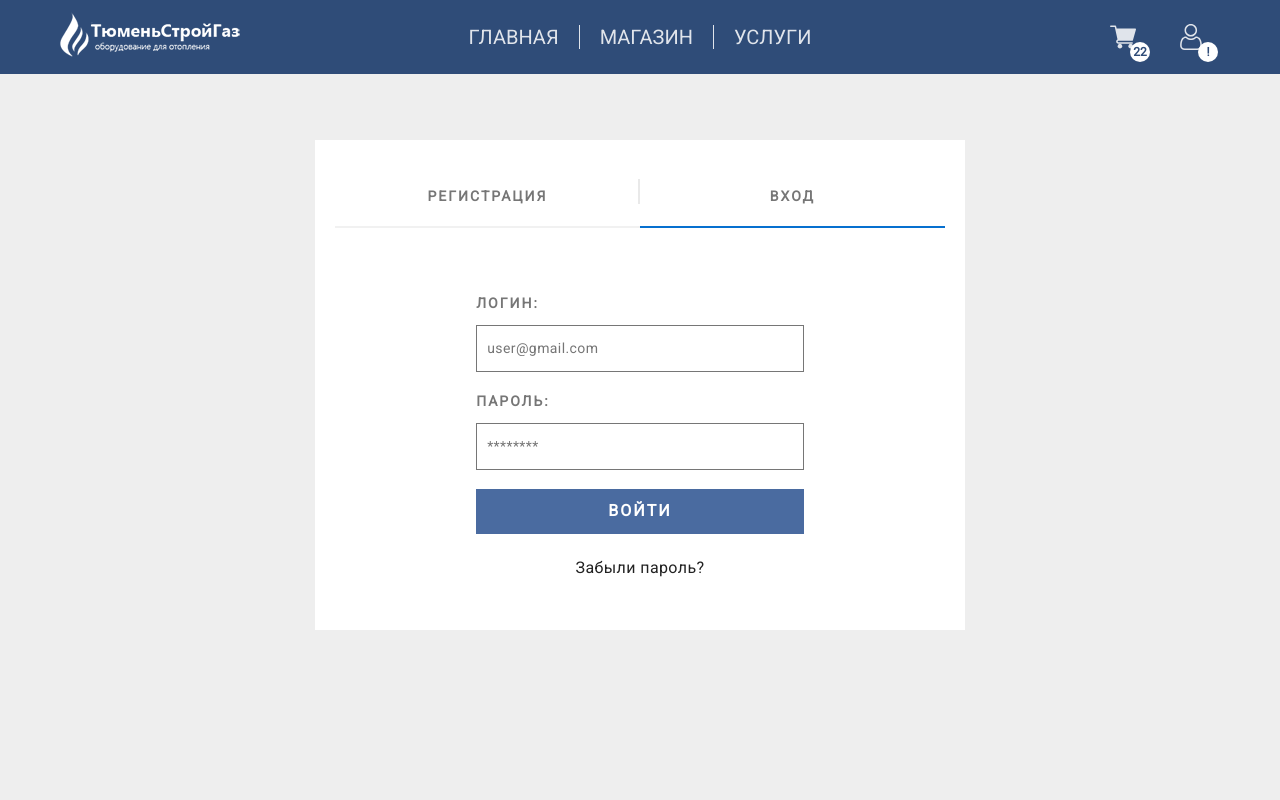
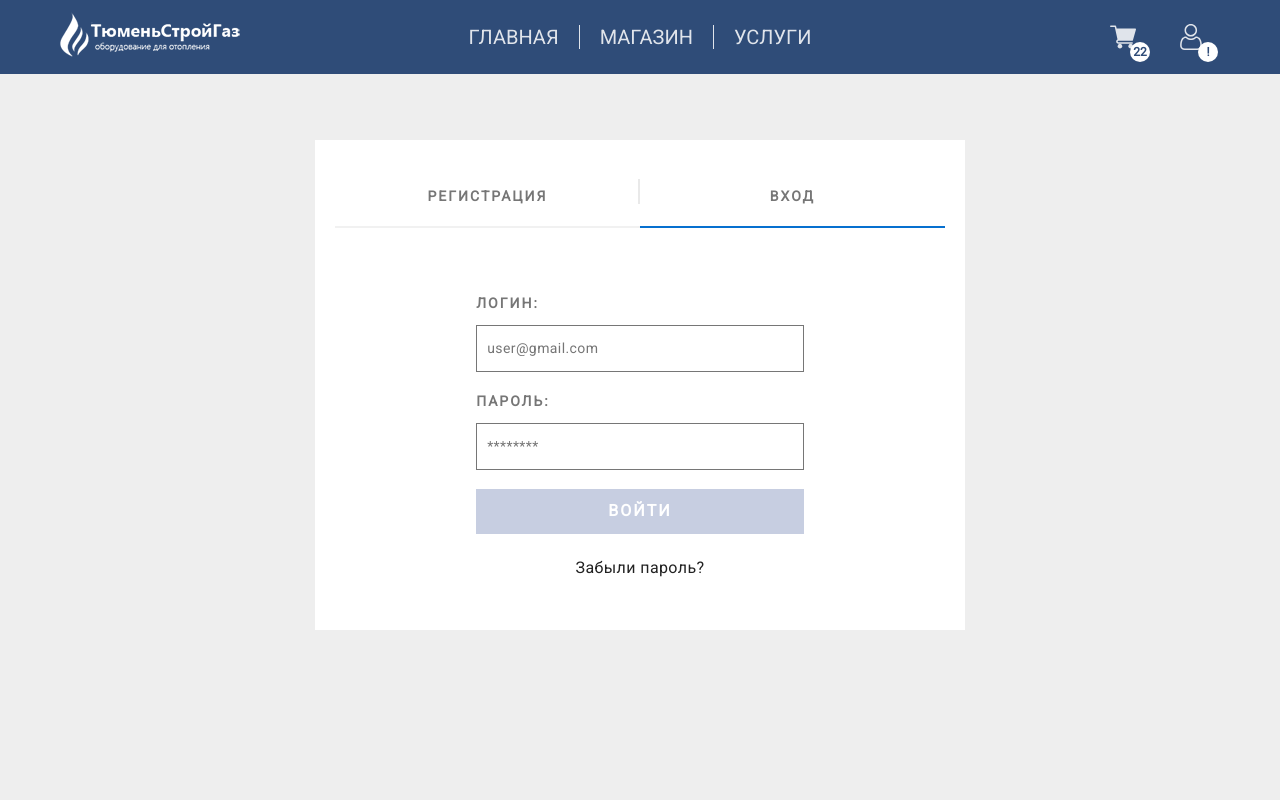
Before and after one commit to Pinkdesu/seller-plus, a React (Create React App) app in the folder client/: page /account/login in a window 1280 px wide. Shown: the top 800 px of the page. Built offline with nearby package versions, Linux system fonts and the light colour scheme; no server answers.

Commit message:
feat: add validation logic

```diff
--- a/client/src/constants.js
+++ b/client/src/constants.js
@@ -1 +1,3 @@
 export const API_BASE_URL = process.env.REACT_APP__API_URL;
+export const MIN_PASSWORD = 8;
+export const MAX_PASSWORD = 40;
--- a/client/src/features/Common/Button.jsx
+++ b/client/src/features/Common/Button.jsx
@@ -1,10 +1,14 @@
-import React from 'react';
+import React, { memo } from 'react';
 import * as S from './elements';
 
 const Button = (props) => {
-  const { onClick, text } = props;
+  const { onClick, text, disabled } = props;
 
-  return <S.Button onClick={onClick}>{text}</S.Button>;
+  return (
+    <S.Button disabled={disabled} onClick={onClick}>
+      {text}
+    </S.Button>
+  );
 };
 
-export default Button;
+export default memo(Button);
--- a/client/src/features/Common/TextField.jsx
+++ b/client/src/features/Common/TextField.jsx
@@ -1,4 +1,4 @@
-import React from 'react';
+import React, { memo } from 'react';
 import * as S from './elements';
 
 const TextField = (props) => {
@@ -19,4 +19,4 @@ const TextField = (props) => {
   );
 };
 
-export default TextField;
+export default memo(TextField);
--- a/client/src/features/Common/elements.js
+++ b/client/src/features/Common/elements.js
@@ -45,4 +45,8 @@ export const Button = styled.button`
   background: ${({ theme }) => theme.blue3};
   color: ${({ theme }) => theme.white};
   text-transform: uppercase;
+
+  &:disabled {
+    background: ${({ theme }) => theme.blue1};
+  }
 `;
--- a/client/src/features/Login/index.jsx
+++ b/client/src/features/Login/index.jsx
@@ -1,5 +1,6 @@
-import React from 'react';
+import React, { useState, useCallback } from 'react';
 import { useLocale } from '~/utils/useLocale';
+import { isEmail, isValidPassword } from '~/utils/validations';
 import * as S from './elements';
 import Options from './components/Options';
 import TextField from '~/features/Common/TextField';
@@ -8,21 +9,43 @@ import Button from '~/features/Common/Button';
 const Login = () => {
   const locale = useLocale();
 
+  const [login, setLogin] = useState('');
+  const [password, setPassword] = useState('');
+
+  const handleLoginChange = useCallback((e) => {
+    const value = e.target.value;
+    setLogin(value.trim().toLowerCase());
+  }, []);
+
+  const handlePasswordChange = useCallback((e) => {
+    const value = e.target.value;
+    setPassword(value.trim());
+  }, []);
+
+  const disabled = !isEmail(login) || !isValidPassword(password);
+
   return (
     <S.LoginMain>
       <S.FormWrapper>
         <Options />
         <S.FormFields>
           <div>
-            <TextField label={locale('login')} placeholder="user@gmail.com" />
+            <TextField
+              label={locale('login')}
+              value={login}
+              onChange={handleLoginChange}
+              placeholder="user@gmail.com"
+            />
             <TextField
               type="password"
+              value={password}
               label={locale('password')}
+              onChange={handlePasswordChange}
               placeholder="********"
             />
           </div>
           <S.ButtonWrapper>
-            <Button text={locale('signIn')} />
+            <Button text={locale('signIn')} disabled={disabled} />
           </S.ButtonWrapper>
           <S.ForgotPasWrapper>
             <S.ForgotLink to="/">{locale('forgotPassword')}</S.ForgotLink>
--- /dev/null
+++ b/client/src/utils/validations.js
@@ -0,0 +1,19 @@
+import { MIN_PASSWORD, MAX_PASSWORD } from '~/constants';
+
+export const isEmail = (value) => {
+  const reg = new RegExp(
+    /^(([^<>()\[\]\\.,;:\s@"]+(\.[^<>()\[\]\\.,;:\s@"]+)*)|(".+"))@((\[[0-9]{1,3}\.[0-9]{1,3}\.[0-9]{1,3}\.[0-9]{1,3}\])|(([a-zA-Z\-0-9]+\.)+[a-zA-Z]{2,}))$/,
+  );
+
+  return reg.test(value);
+};
+
+export const isLetters = (value) => {
+  const reg = new RegExp(/^([a-zа-яё]+|\d+)$/i);
+
+  return reg.test(value);
+};
+
+export const isValidPassword = (password) => {
+  return password.length >= MIN_PASSWORD && password.length <= MAX_PASSWORD;
+};
```
